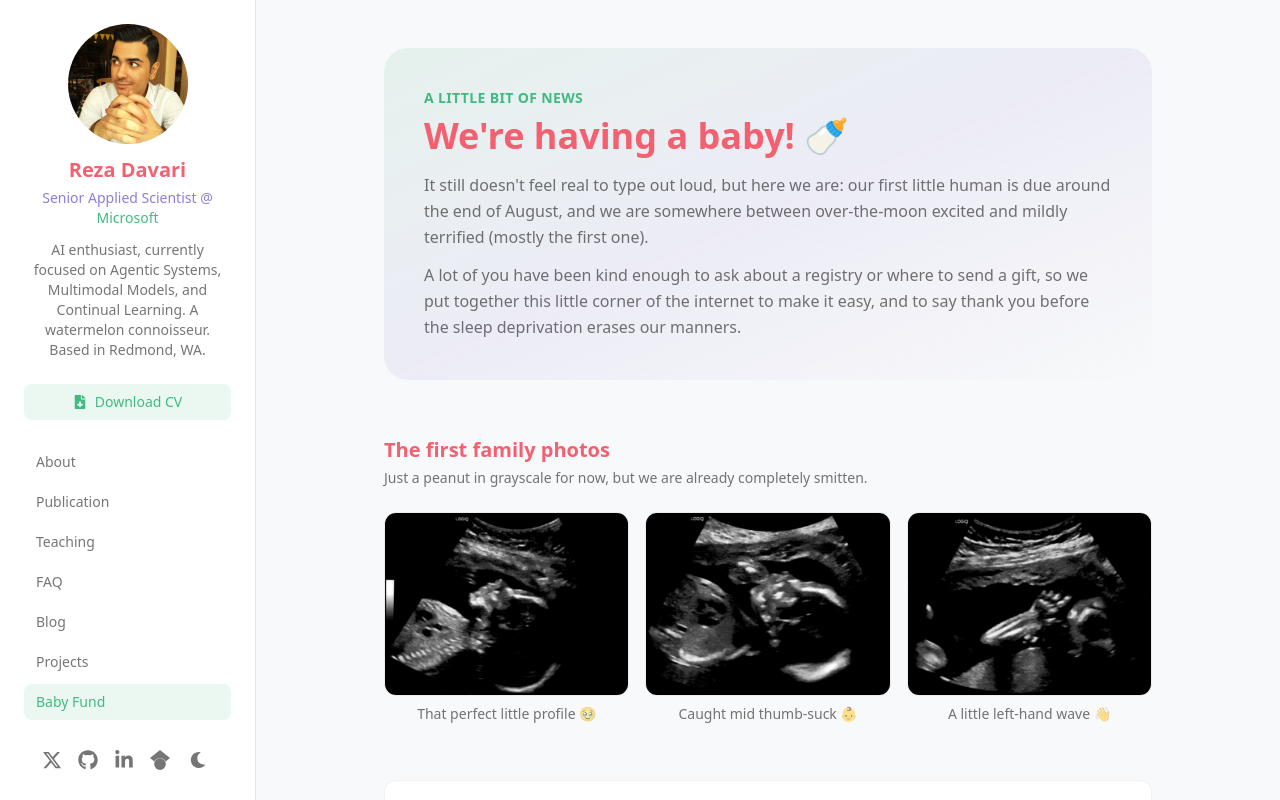
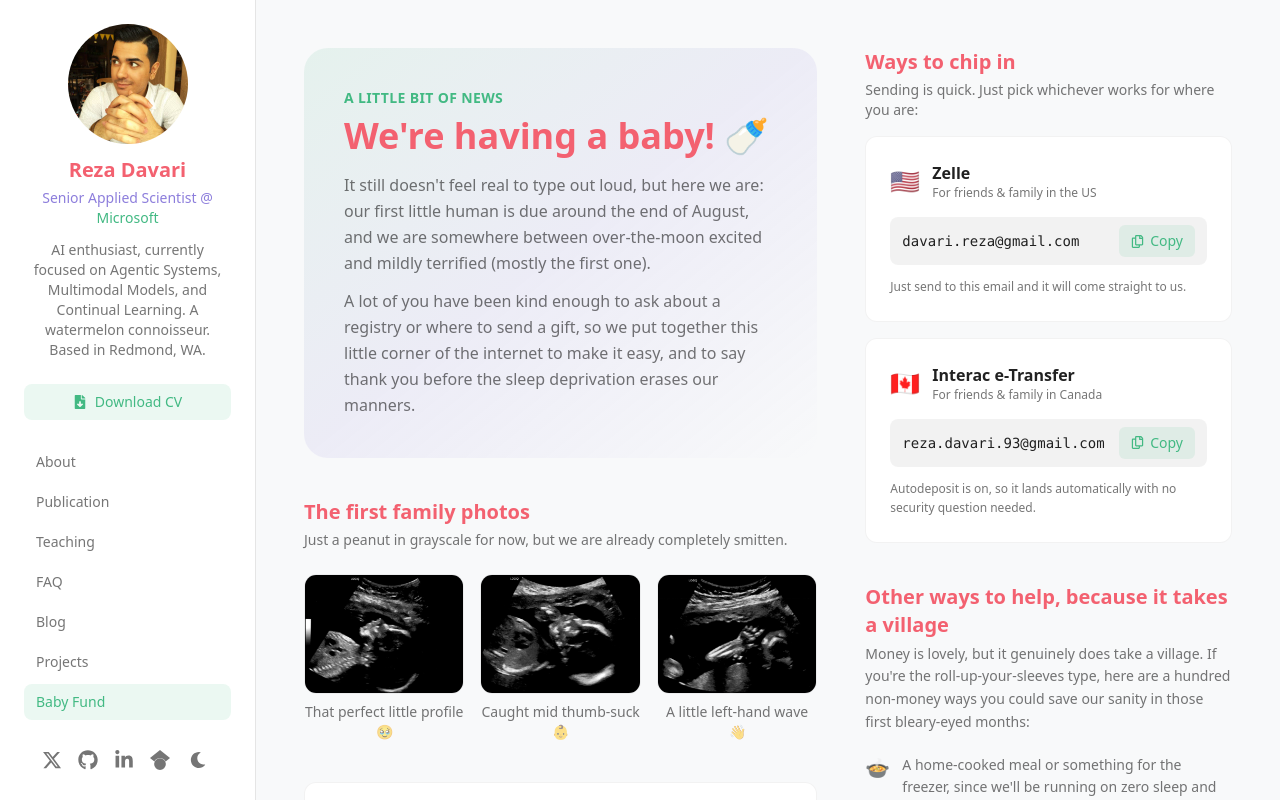
Before and after one commit to rezazzr/davari.io, a Next.js app: page /baby-fund in a window 1280 px wide. Shown: the top 800 px of the page. Built offline with nearby package versions, Linux system fonts and the light colour scheme.

Commit message:
fix: rework baby fund into two-column layout (fills desktop, photos before payments on mobile)

```diff
--- a/src/app/baby-fund/page.tsx
+++ b/src/app/baby-fund/page.tsx
@@ -82,7 +82,13 @@ export default function BabyFundPage() {
   } = babyFund;
 
   return (
-    <div className="mx-auto max-w-3xl space-y-14">
+    <div className="space-y-12">
+      {/* Two independent column stacks: each side flows on its own (so no
+          cross-column gap can open at any width), and on mobile the left
+          column stacks first, keeping photos before payments. */}
+      <div className="flex flex-col gap-10 lg:flex-row lg:items-start lg:gap-12">
+        {/* Left column: intro, photos, why a fund */}
+        <div className="space-y-10 lg:w-7/12">
           {/* Hero */}
           <RevealOnScroll>
             <div className="rounded-3xl bg-linear-to-br from-primary/10 via-secondary/10 to-transparent p-8 sm:p-10">
@@ -155,13 +161,14 @@ export default function BabyFundPage() {
               </div>
             </RevealOnScroll>
           </section>
+        </div>
 
+        {/* Right column: how to chip in, other ways to help, gifts */}
+        <div className="space-y-10 lg:w-5/12">
           {/* How to send */}
           <section>
             <RevealOnScroll>
-          <h2 className="text-xl font-bold text-heading">
-            Ways to chip in
-          </h2>
+              <h2 className="text-xl font-bold text-heading">Ways to chip in</h2>
               <p className="mt-1 text-sm text-text-muted">{paymentIntro}</p>
             </RevealOnScroll>
 
@@ -173,7 +180,7 @@ export default function BabyFundPage() {
               </RevealOnScroll>
             )}
 
-        <div className="mt-4 grid grid-cols-1 gap-4 sm:grid-cols-2">
+            <div className="mt-4 grid grid-cols-1 gap-4">
               {paymentMethods.map((method, i) => (
                 <RevealOnScroll
                   key={method.label}
@@ -245,6 +252,8 @@ export default function BabyFundPage() {
               </p>
             </div>
           </RevealOnScroll>
+        </div>
+      </div>
 
       {/* Thank you + say hi */}
       <RevealOnScroll>
```
Lines whose indentation alone changed are shown as unchanged.
